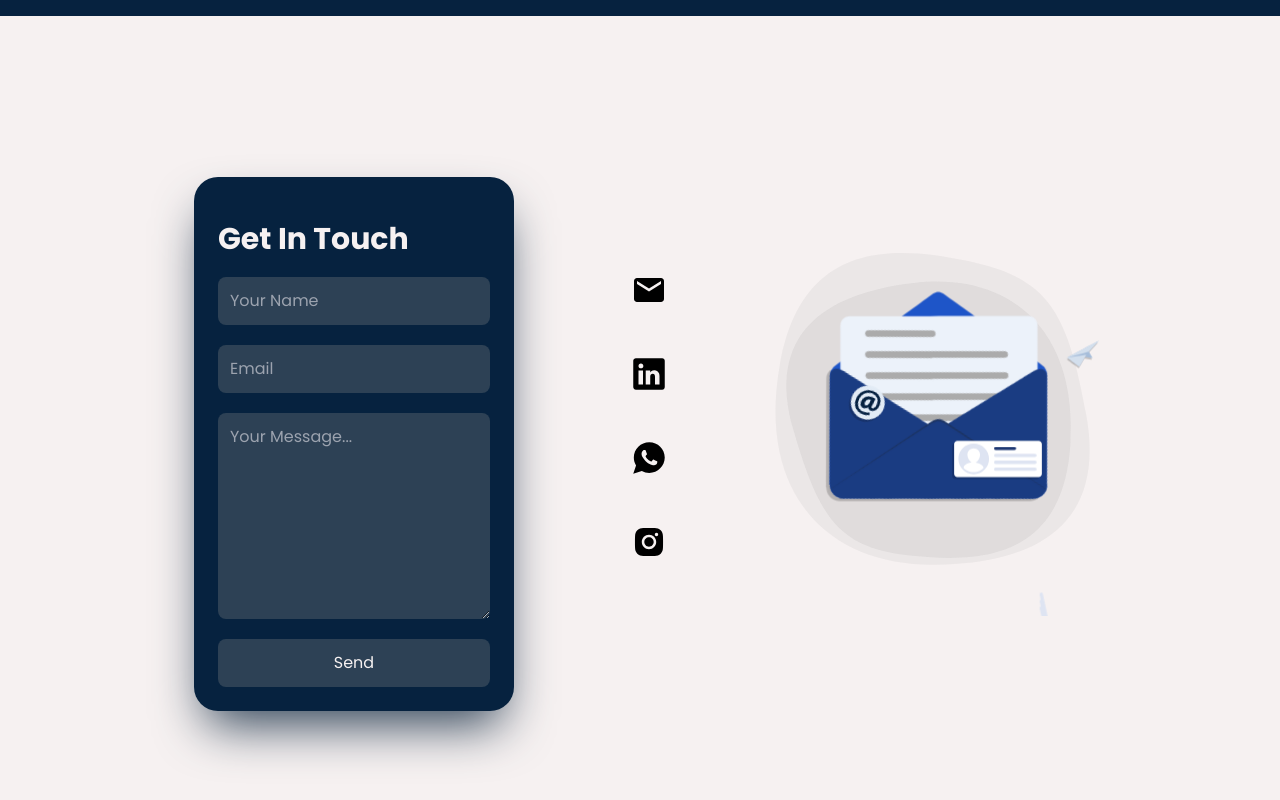
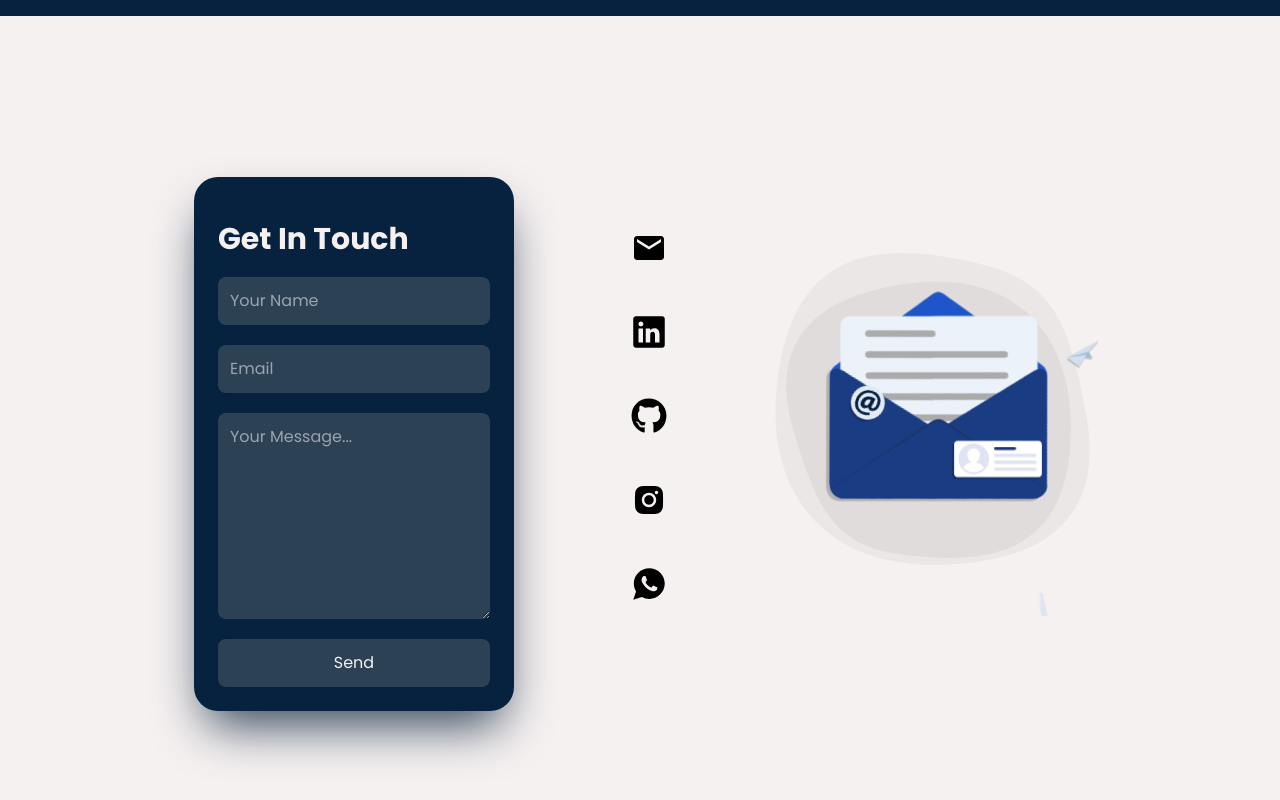
Before and after one commit to vaibhavpandey00/NewPortfolio, a React (Vite) app: page / in a window 1280 px wide. Shown: the part 3184-3984 px from the top of the page. Built offline with nearby package versions, Linux system fonts and the light colour scheme.

Commit message:
Update Contact.jsx

```diff
--- a/src/Components/Contact.jsx
+++ b/src/Components/Contact.jsx
@@ -3,6 +3,7 @@ import { MdEmail } from "react-icons/md";
 import { IoLogoWhatsapp } from "react-icons/io";
 import { IoLogoLinkedin } from "react-icons/io5";
 import { AiFillInstagram } from "react-icons/ai";
+import { FaGithub } from "react-icons/fa";
 import Lottie from "lottie-react";
 import contactAnimation from "../Assets/contactMee.json";
 
@@ -30,13 +31,14 @@ const Contact = () => {
           <div>
             <a className="flex justify-start items-center text-xl lg:m-6 cursor-pointer rounded-full" href="http://www.linkedin.com/in/vaibhavpandey0" target="_blank"><IoLogoLinkedin className="text-4xl mr-2" /></a>
           </div>
-
+          <div>
+            <a className="flex justify-start items-center text-xl lg:m-6 cursor-pointer rounded-full" href="https://www.instagram.com/vaibhavpandey0" target="_blank"><FaGithub className="text-4xl" /></a>
+          </div>
+          <div>
+            <a className="flex justify-start items-center text-xl lg:m-6 cursor-pointer rounded-full" href="https://www.instagram.com/vaibhavpandey0" target="_blank"><AiFillInstagram className="text-4xl mr-2" /></a>
+          </div>
           <div>
             <a className="flex justify-start items-center text-xl lg:m-6 cursor-pointer rounded-full" href="http://wa.me/+917987148753?text=Hello,%20lets%20chat" target="_blank"><IoLogoWhatsapp className="text-4xl mr-2" /></a>
-          </div>
-
-          <div>
-            <a className="flex justify-start items-center text-xl lg:m-6 cursor-pointer rounded-full" href="https://www.instagram.com/vaibhavpandey0" target="_blank"><AiFillInstagram className="text-4xl mr-2" /></a>
           </div>
         </div>
       </div>
```
